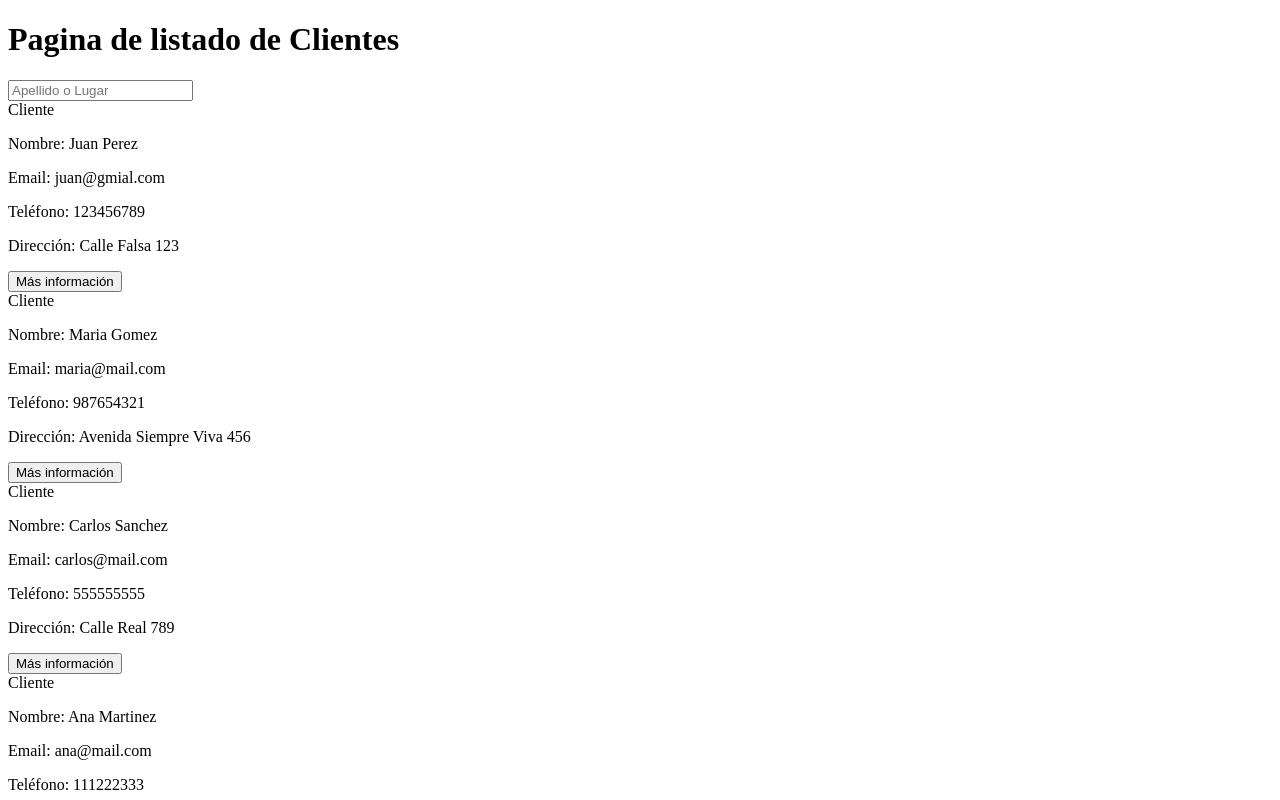
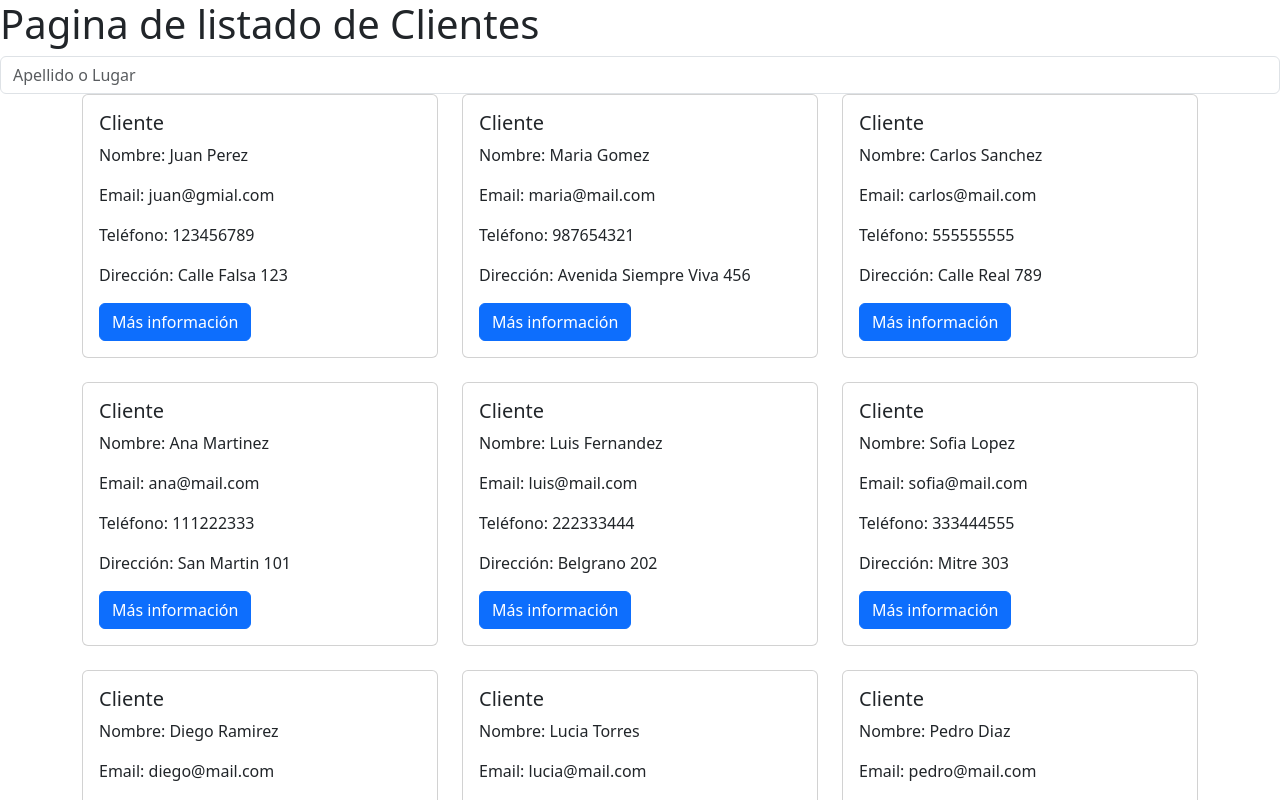
Before and after one commit to valenan/pv_tp_final_grupo2, a React (Vite) app: page / in a window 1280 px wide. Shown: the top 800 px of the page. Built offline with nearby package versions, Linux system fonts and the light colour scheme.

Commit message:
Reaparado de sistema grid - Angulo

```diff
--- a/src/main.jsx
+++ b/src/main.jsx
@@ -1,5 +1,6 @@
 import { StrictMode } from 'react'
 import { createRoot } from 'react-dom/client'
+import 'bootstrap/dist/css/bootstrap.min.css'
 import App from './App.jsx'
 
 createRoot(document.getElementById('root')).render(
--- a/src/views/ListaClientes.jsx
+++ b/src/views/ListaClientes.jsx
@@ -19,20 +19,22 @@ function ListaClientes() {
     return (
         <div>
             <h1>Pagina de listado de Clientes</h1>
-            <div className='buscador'>
-            <Form>
+            <Form className='buscador'>
             <Form.Control
             placeholder='Apellido o Lugar'
             value={busqueda}
             onChange={handleBusqueda}
             ></Form.Control>
             </Form>
-            </div>
+            <Container>
+    <Row>
         {clientes.map(cliente => (
-                <ClienteCard
-                key= {cliente.id}
-                cliente={cliente} />
+            <Col xs={12} sm={6} md={4} lg={4} xl={4} xxl={4} key={cliente.id}>
+                <ClienteCard cliente={cliente} />
+            </Col>
         ))}
+    </Row>
+</Container>
         </div>
     );
 }
```
